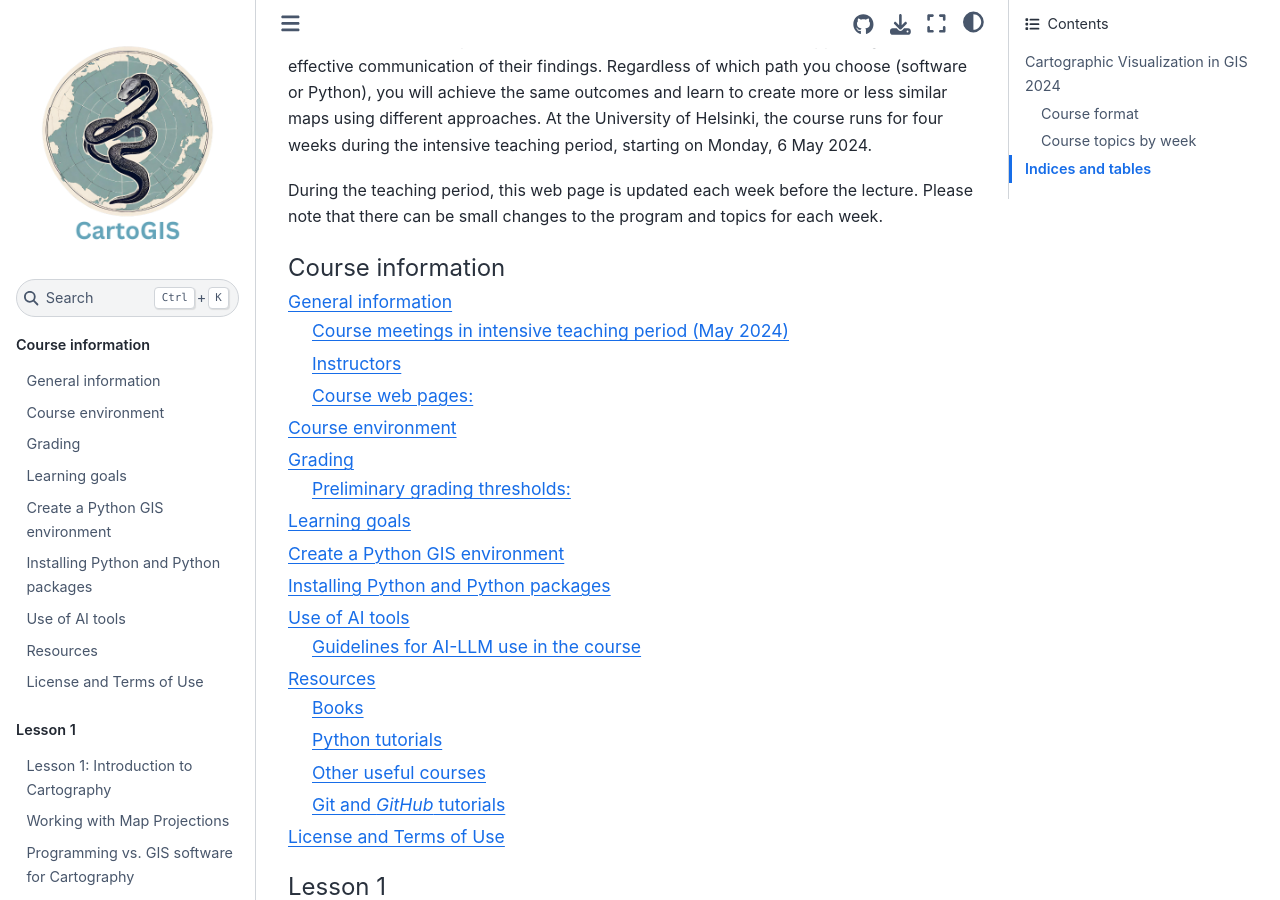
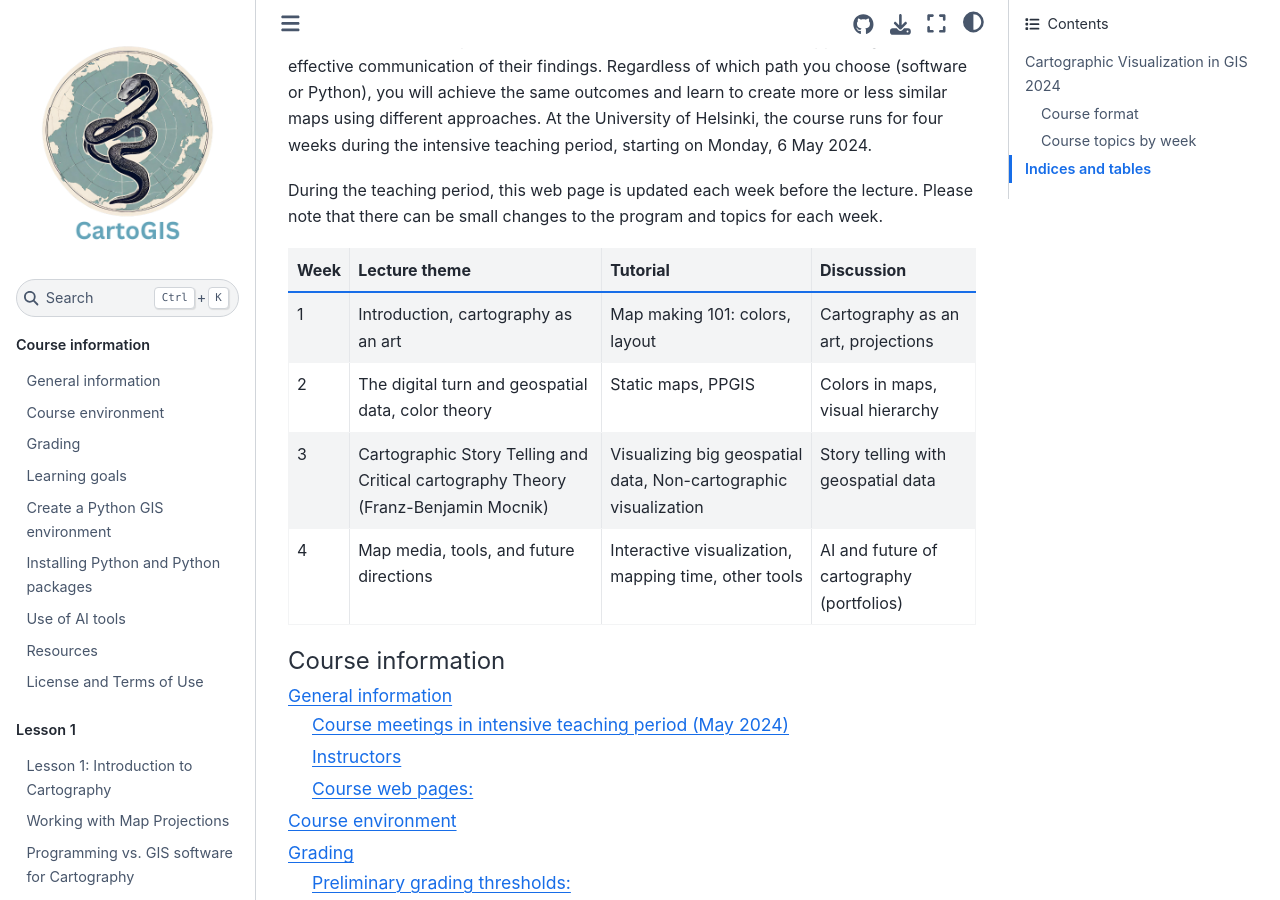
Before and after one commit to Carto-gis/site, a Sphinx documentation site: the page built from docs/index.rst, in a window 1280 px wide and 900 px high, scrolled down 2441 px. Built offline with Sphinx 7.4.7 and the Sphinx Book theme 1.1.4, drawn with Linux system fonts in a browser that asks for light colours; pages that are not in the unit, such as notebooks, are missing from menus.

Commit message:
Update index.rst

```diff
--- a/docs/index.rst
+++ b/docs/index.rst
@@ -69,19 +69,19 @@ This is a four-week intensive course that will familiarize the students with the
 
 During the teaching period, this web page is updated each week before the lecture. Please note that there can be small changes to the program and topics for each week.
 
-+------+------------------------------------------------------+-----------------------------------------------------+----------------------------------------------+
-| Week | Lecture theme                                        | Tutorial                                             | Discussion                                   |
-+======+======================================================+=====================================================+==============================================+
-| 1    | Introduction, cartography as an art                  | Map making 101: colors, layout                       | Cartography as an art, projections           |
-+------+------------------------------------------------------+-----------------------------------------------------+----------------------------------------------+
-| 2    | The digital turn and geospatial data, color theory   | Static maps, PPGIS                                   | Colors in maps, visual hierarchy             |
-+------+------------------------------------------------------+-----------------------------------------------------+----------------------------------------------+
-| 3    | Cartographic Story Telling and Critical              | Visualizing big geospatial data,                     | Story telling with geospatial data           |
-|      | cartography Theory (Franz-Benjamin Mocnik)           | Non-cartographic visualization                       |                                              |
-+------+------------------------------------------------------+-----------------------------------------------------+----------------------------------------------+
-| 4    | Map media, tools, and future directions              | Interactive visualization, mapping time, other       | Ai and future of cartography (portfolios)    |
-|      |                                                      | tools                                                |                                              |
-+------+------------------------------------------------------+-----------------------------------------------------+----------------------------------------------+
++------+------------------------------------------------------------+------------------------------------------------------+----------------------------------------------+
+| Week | Lecture theme                                              | Tutorial                                             | Discussion                                   |
++======+============================================================+======================================================+==============================================+
+| 1    | Introduction, cartography as an art                        | Map making 101: colors, layout                       | Cartography as an art, projections           |
++------+------------------------------------------------------------+------------------------------------------------------+----------------------------------------------+
+| 2    | The digital turn and geospatial data, color theory         | Static maps, PPGIS                                   | Colors in maps, visual hierarchy             |
++------+------------------------------------------------------------+------------------------------------------------------+----------------------------------------------+
+| 3    | Cartographic Story Telling and Critical cartography Theory | Visualizing big geospatial data,                     | Story telling with geospatial data           |
+|      | (Franz-Benjamin Mocnik)                                    | Non-cartographic visualization                       |                                              |
++------+------------------------------------------------------------+------------------------------------------------------+----------------------------------------------+
+| 4    | Map media, tools, and future directions                    | Interactive visualization, mapping time, other tools | AI and future of cartography (portfolios)    |
++------+------------------------------------------------------------+------------------------------------------------------+----------------------------------------------+
+
 
 
 
```
